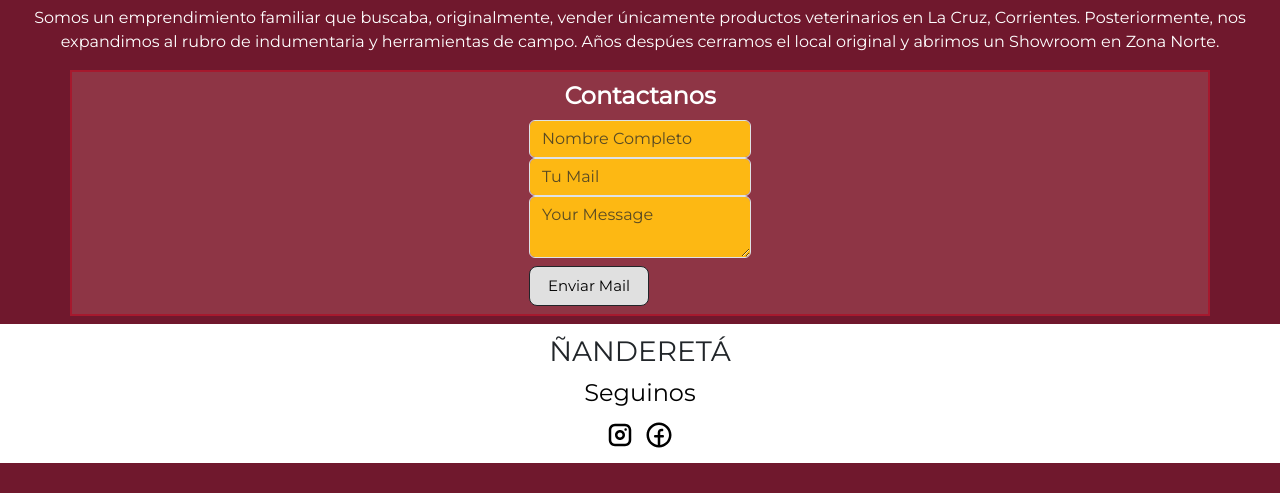
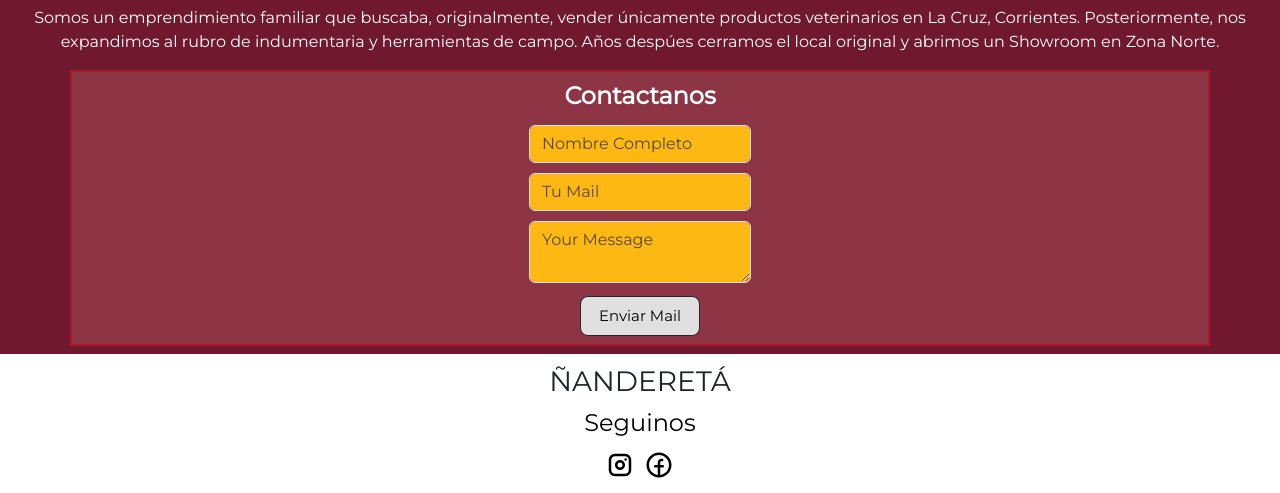
Before and after one commit to JoacoBarbeitoComas/Pagina-ITBA, a plain HTML site: page nosotros.html in a window 1280 px wide. Shown: the part 1132-1625 px from the top of the page. Before the commit the page ends 1595 px from the top, so only its background shows below. Drawn offline with nearby package versions, Linux system fonts and the light colour scheme.

Commit message:
FINALIZADA!

```diff
--- a/nosotros.css
+++ b/nosotros.css
@@ -43,6 +43,8 @@ h4 {
 
 .form-control{
     background-color: #FDB813;
+    margin-top: 5px;
+    margin-bottom: 5px;
 }
 
 .form-control:focus{
@@ -50,8 +52,8 @@ h4 {
 }
 
 #enviar{
-    display: flex;
     justify-content: center;
+    align-items: center;
     width: 120px;
     height: 40px;
     font-size: 15px;
```
Also changed, not shown: nosotros.html (+2 -0 lines).
